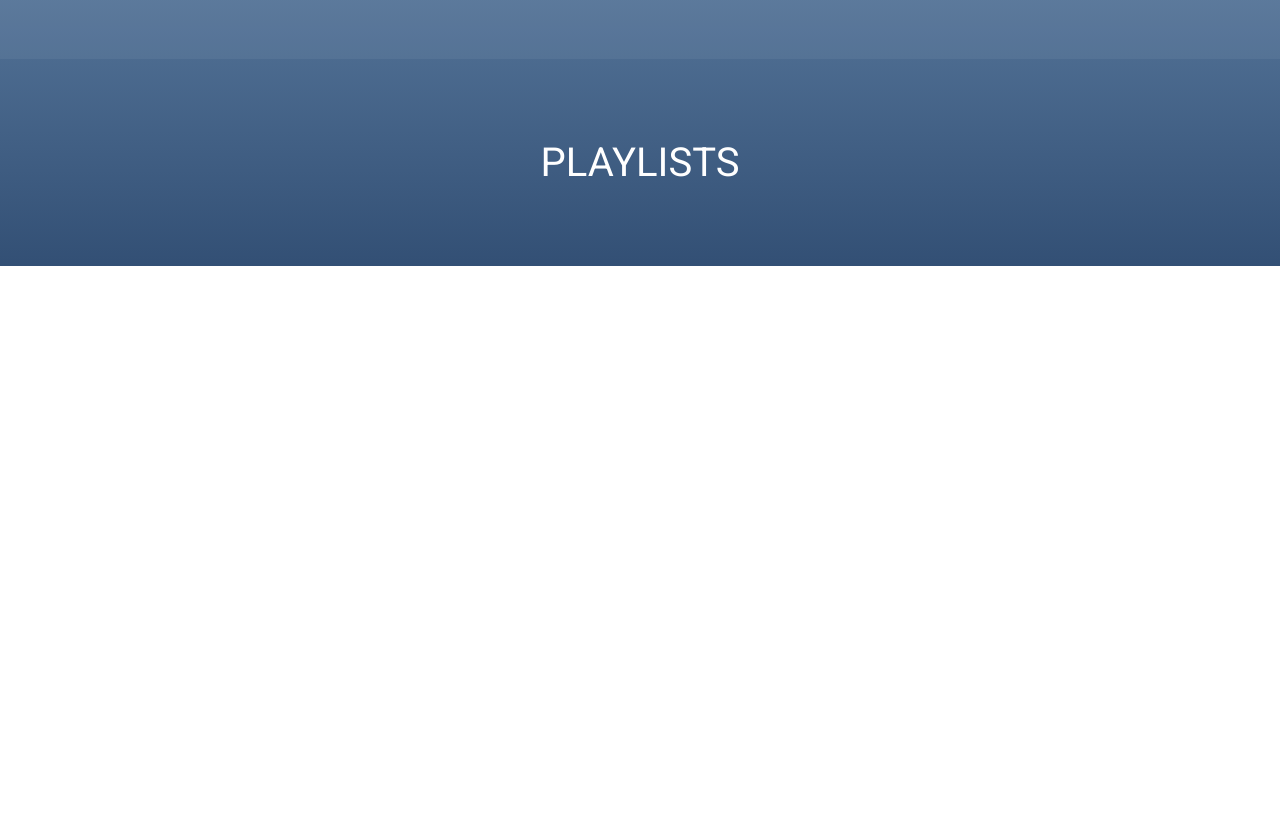
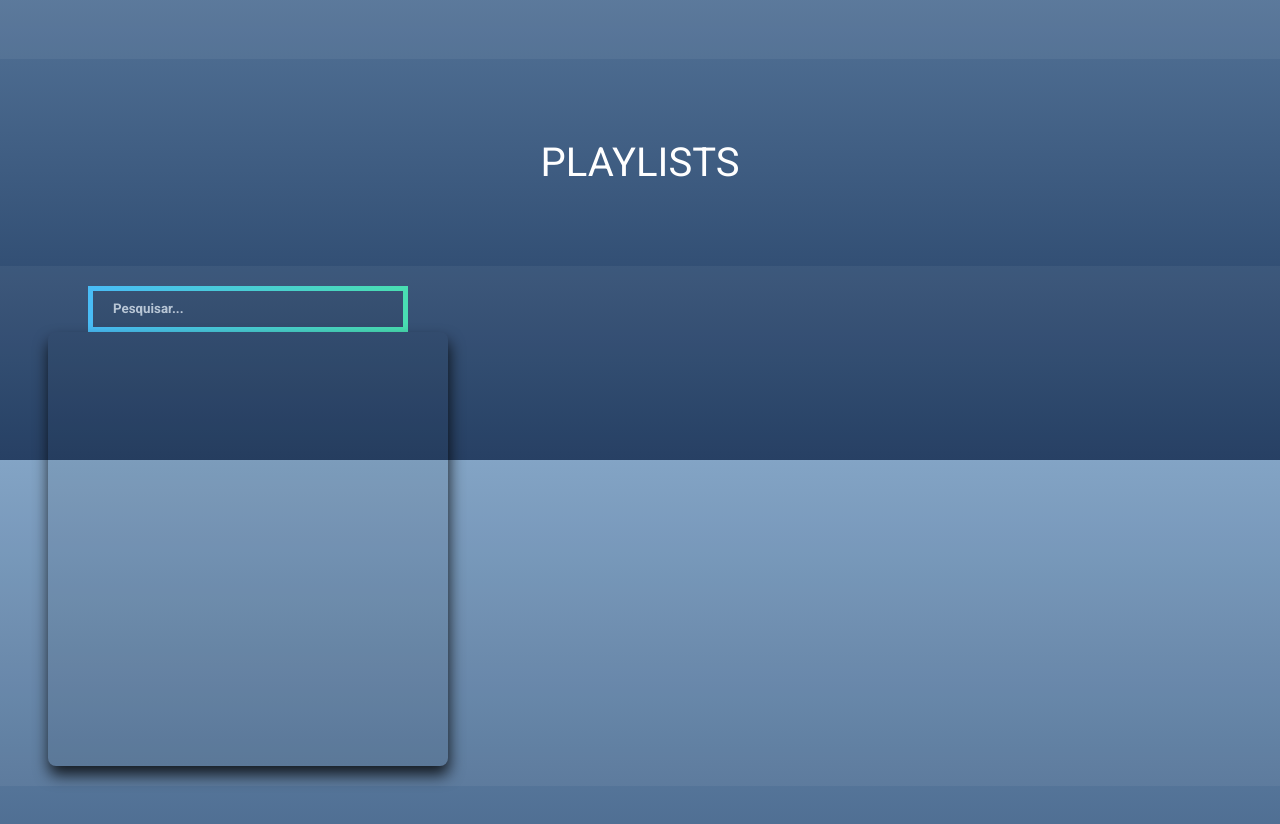
Before and after one commit to Cr1Ticals/Devflix, a plain HTML site: page index.html in a window 1280 px wide. Shown: the part 1940-2764 px from the top of the page. Before the commit the page ends 2206 px from the top, so only its background shows below. Drawn offline with nearby package versions, Linux system fonts and the light colour scheme.

Commit message:
Pushing all updates on git hub

```diff
--- a/CSS/global.css
+++ b/CSS/global.css
@@ -10,6 +10,9 @@
     scroll-behavior: smooth;
 }
 
+:root {
+    --linear-gradient: linear-gradient(to right, #49BCF6 , #49DEB2);
+}
 .container {
     width: 100%;
     padding-left: var(--margin-3);
--- /dev/null
+++ b/CSS/sections/playlist.css
@@ -0,0 +1,43 @@
+.play {
+    background: rgb(255 255 255 / 5%);
+    height: 65vh;
+    display: flex;
+    align-items: center;
+}
+
+.body_pesquisar_container {
+    display: grid;
+    grid-template-columns: 3fr 9fr;
+    column-gap: 2rem;
+
+}
+
+.pesquisar_container {
+    display: flex;
+    height: 60vh;
+    flex-direction: column;
+    justify-content: space-evenly;
+    align-items: center;
+}
+
+.pesquisar{
+    width: 20rem;
+    height: 3rem;
+    background: rgb(0 0 0 / 5%);
+
+    padding-left: 20px;
+    color: #fff;
+    outline: none;
+}
+.pesquisar_container input::placeholder {
+    color: rgba(229, 239, 248, 0.747);
+    font-weight: bold;
+}
+.corpo_list_pesquisa{
+    width: 25rem;
+    height: 28rem;
+    background: rgb(0 0 0 / 5%);
+    border: 2px solid transparent;
+    border-radius: 8px;
+    box-shadow: 1px 9px 15px rgba(0, 0, 0, 0.8);
+}
--- a/CSS/styles.css
+++ b/CSS/styles.css
@@ -1,5 +1,6 @@
 @import "variables.css";
 @import "./sections/about.css";
-@import "sections/videos.css";
+@import "./sections/videos.css";
+@import "./sections/playlist.css";
 @import "./body/header.css";
 @import "global.css";
--- a/index.html
+++ b/index.html
@@ -64,7 +64,9 @@
               <div class="about_division"></div>
 
               <div class="about_content">
-                <h2 class="about_subititle"><strong>{</strong> bestProgramingKnowledge <strong>}</strong></h2>
+                <h2 class="about_subititle">
+                  <strong>{</strong> bestProgramingKnowledge <strong>}</strong>
+                </h2>
                 <p class="about_description">
                   Enjoy while you live as a programmer on the planet, because
                   the technology advances <br />
@@ -77,7 +79,6 @@
                 </p>
               </div>
             </div>
-
           </div>
         </div>
       </section>
@@ -85,11 +86,10 @@
       <section class="section_title">Videos</section>
 
       <section class="videos container" id="videos">
-
         <section class="videos_section">
-
-            <div class="videos_principal " id="a2ni_JNvJYQ">
-              <img class="border"
+          <div class="videos_principal" id="a2ni_JNvJYQ">
+            <img
+              class="border"
               src="https://img.youtube.com/vi/a2ni_JNvJYQ/maxresdefault.jpg"
               alt=""
             />
@@ -103,7 +103,8 @@
             <div class="videos_list">
               <ul class="videos_ul">
                 <li class="videos_item" id="37SwqREHRGI">
-                    <img class="border"
+                  <img
+                    class="border"
                     src="https://img.youtube.com/vi/37SwqREHRGI/mqdefault.jpg"
                     alt=""
                   />
@@ -111,7 +112,8 @@
                 </li>
 
                 <li class="videos_item" id="lRWf4WjfsVI">
-                    <img class="border"
+                  <img
+                    class="border"
                     src="https://img.youtube.com/vi/lRWf4WjfsVI/mqdefault.jpg"
                     alt=""
                   />
@@ -119,7 +121,8 @@
                 </li>
 
                 <li class="videos_item" id="kCpca2z2cls">
-                    <img class="border"
+                  <img
+                    class="border"
                     src="https://img.youtube.com/vi/kCpca2z2cls/mqdefault.jpg"
                     alt=""
                   />
@@ -141,14 +144,28 @@
             </div>
           </div>
         </section>
-
-
       </section>
 
       <section class="section_title">Playlists</section>
 
       <section class="play container" id="playlists">
+        <div class="body_pesquisar_container">
+          <div class="pesquisar_container">
+            <input
+              type="text"
+              class="pesquisar border"
+              placeholder="Pesquisar..."
+            />
 
+            <div class="corpo_list_pesquisa ">
+              <ul class="list_pesquisa">
+                <li class="item_pesquisa"></li>
+              </ul>
+            </div>
+          </div>
+
+          <div class="playlist_container"></div>
+        </div>
       </section>
     </main>
 
```
Lines whose indentation alone changed are shown as unchanged.
